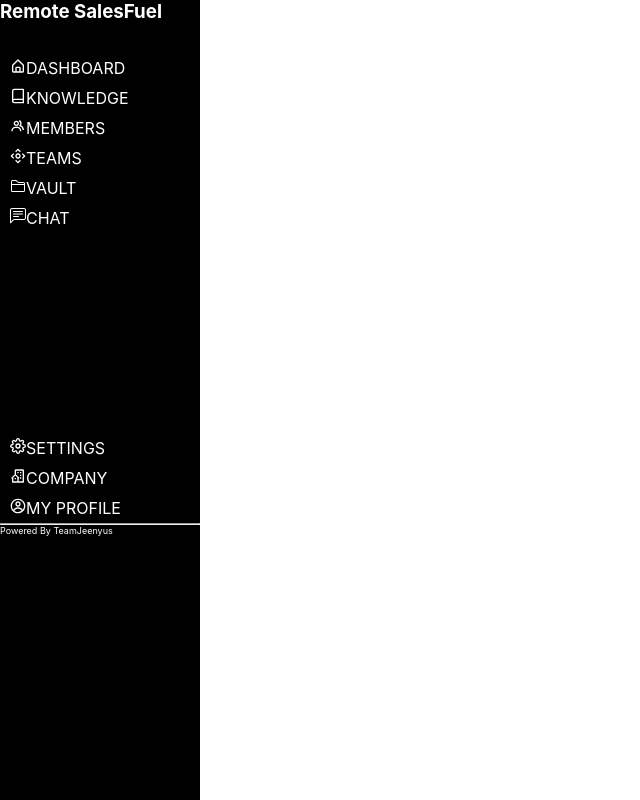
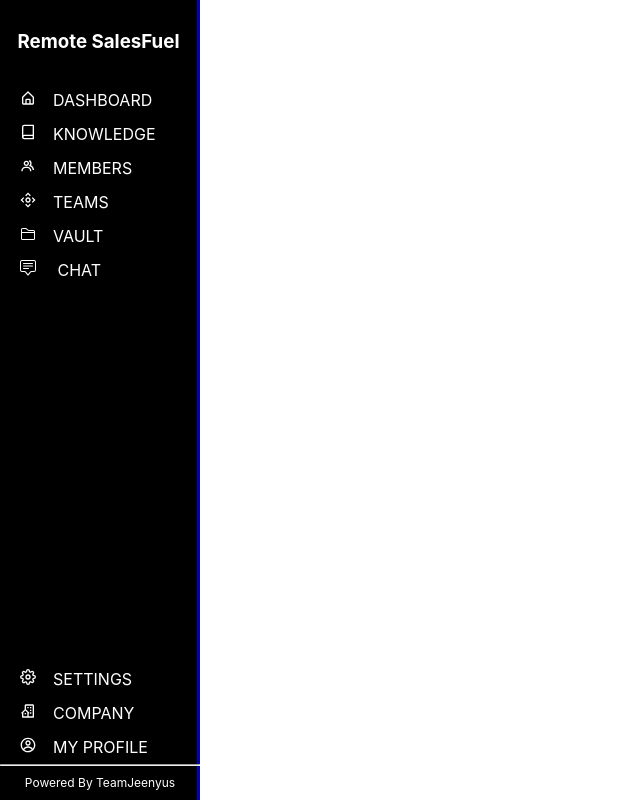
Before and after one commit to lobnor2/FigmaticLLP-React-Dashboard, a React (Create React App) app: page / in a window 1280 px wide. Shown: the whole page, without its empty margins (0-640 px from the left). Built offline with nearby package versions, Linux system fonts and the light colour scheme.

Commit message:
sidebar done

```diff
--- a/src/App.css
+++ b/src/App.css
@@ -8,13 +8,16 @@
     width: 200px;
     color: white;
     height: 100vh;
-
-
+    border-right: 3px solid rgba(3, 3, 233, 0.744);
 }
-
+.App h3 {
+    text-align: center;
+    padding-top: 30px;
+}
 .sidebar{
     display: flex;
     flex-direction: column;
+
 
 }
 .div1 {
@@ -22,19 +25,34 @@
     margin-bottom: 200px;
 }
 .div2 {
+    /* display: flex;
+    flex-direction: column; */
+    position: absolute;
+    bottom: 10px;
+    /* border: 1px solid green; */
+    width: 200px;
 
 }
+.div2 .myprofile{
+    /* margin-bottom: 1px; */
+}
 .dashboard, .knowledge, .members, .teams, .vault, .chat, .settings, .company, .myprofile {
-    padding: 5px 0 5px 10px;
+    padding: 7px 0 7px 20px;
     cursor: pointer;
+}
+.dashboard:hover, .knowledge:hover, .members:hover, .teams:hover, .vault:hover, .chat:hover, .settings:hover, .company:hover, .myprofile:hover {
+    background-color: rgba(128, 128, 128, 0.807);
 }
 
 
 
 .footernote {
-    font-size: 9px;
+    font-size: 12px;
+    text-align: center;
+    padding-top: 9px;
 }
-.horizontalline {
-    margin: 10px 0;
-    width: 200px;
+
+
+.chat span, .company span, .dashboard span, .knowledge span, .members span, .teams span, .vault span, .settings span, .myprofile span{
+    margin-right: 17px;
 }
--- a/src/pages/Chat.js
+++ b/src/pages/Chat.js
@@ -1,9 +1,11 @@
 import React from 'react';
-import { BsChatLeftText } from 'react-icons/bs';
+import { BsChatSquareText } from 'react-icons/bs';
 
 function Chat() {
   return (
-    <div className="chat"><BsChatLeftText />CHAT</div>
+    <div className="chat">
+      <span><BsChatSquareText /></span> <span className='chattext'>CHAT</span>
+    </div>
   )
 }
 
--- a/src/pages/Company.js
+++ b/src/pages/Company.js
@@ -3,7 +3,8 @@
 
 function Company() {
   return (
-    <div className="company"><BiBuildingHouse />COMPANY</div>
+    <div className="company"> <span> <BiBuildingHouse />
+      </span>COMPANY</div>
   )
 }
 
--- a/src/pages/Dashboard.js
+++ b/src/pages/Dashboard.js
@@ -4,7 +4,11 @@
 function Dashboard() {
   return (
     <div className="dashboard">
-      <BiHomeAlt />DASHBOARD
+      <span>
+
+      <BiHomeAlt />
+      </span>
+      DASHBOARD
     </div>
   )
 }
--- a/src/pages/Knowledge.js
+++ b/src/pages/Knowledge.js
@@ -3,7 +3,13 @@
 
 function Knowledge() {
   return (
-    <div className="knowledge"><FiBook />KNOWLEDGE</div>
+    <div className="knowledge">
+      <span>
+      <FiBook />
+
+      </span>
+
+      KNOWLEDGE</div>
   )
 }
 
--- a/src/pages/Members.js
+++ b/src/pages/Members.js
@@ -5,7 +5,11 @@
 function Members() {
   return (
     <div className="members">
+
+      <span>
+
       <BiGroup />
+      </span>
       MEMBERS
     </div>
   )
--- a/src/pages/Myprofile.js
+++ b/src/pages/Myprofile.js
@@ -3,7 +3,13 @@
 
 function Myprofile() {
   return (
-    <div className="myprofile"><CgProfile />MY PROFILE</div>
+    <div className="myprofile">
+      <span>
+
+      <CgProfile />
+      </span>
+
+      MY PROFILE</div>
   )
 }
 
--- a/src/pages/Settings.js
+++ b/src/pages/Settings.js
@@ -3,7 +3,14 @@
 
 function Settings() {
   return (
-    <div className="settings"><FiSettings />SETTINGS</div>
+    <div className="settings">
+      <span>
+
+
+      <FiSettings />
+      </span>
+
+      SETTINGS</div>
   )
 }
 
--- a/src/pages/Teams.js
+++ b/src/pages/Teams.js
@@ -3,7 +3,14 @@
 
 function Teams() {
   return (
-    <div className="teams"><CgController />TEAMS</div>
+    <div className="teams">
+      <span>
+
+      <CgController />
+
+      </span>
+
+      TEAMS</div>
   )
 }
 
--- a/src/pages/Vault.js
+++ b/src/pages/Vault.js
@@ -2,7 +2,14 @@
 import { BsFolder2 } from 'react-icons/bs'
 function Vault() {
   return (
-    <div className="vault"><BsFolder2 />VAULT</div>
+    <div className="vault">
+      <span>
+
+
+      <BsFolder2 />
+      </span>
+
+      VAULT</div>
   )
 }
 
```
